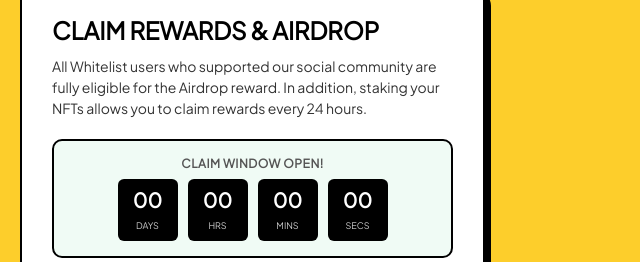
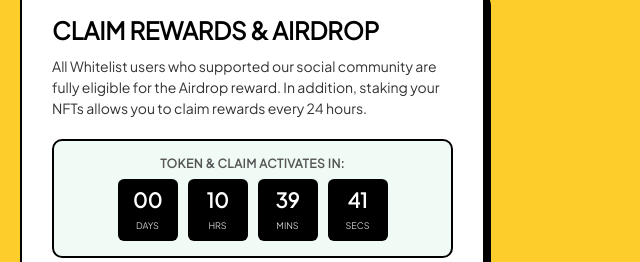
Before and after one commit to ewofficial/hitamna, a plain HTML site: page index.html in a window 1280 px wide. Shown: the part 1089-1351 px from the top of the page, 635-1275 px from the left. Drawn offline with nearby package versions, Linux system fonts and the light colour scheme.

Commit message:
Update index.html

```diff
--- a/index.html
+++ b/index.html
@@ -444,7 +444,7 @@
         let globalInjectedProvider = null;
 
         const MINT_TARGET_TIME = new Date(Date.UTC(2026, 4, 21, 08, 0, 0)).getTime();
-        const CLAIM_TARGET_TIME = new Date(Date.UTC(2026, 4, 25, 15, 0, 0)).getTime();
+        const CLAIM_TARGET_TIME = new Date(Date.UTC(2026, 4, 29, 15, 0, 0)).getTime();
 
         window.addEventListener('DOMContentLoaded', () => {
             initiateSystemCountdowns();
```
